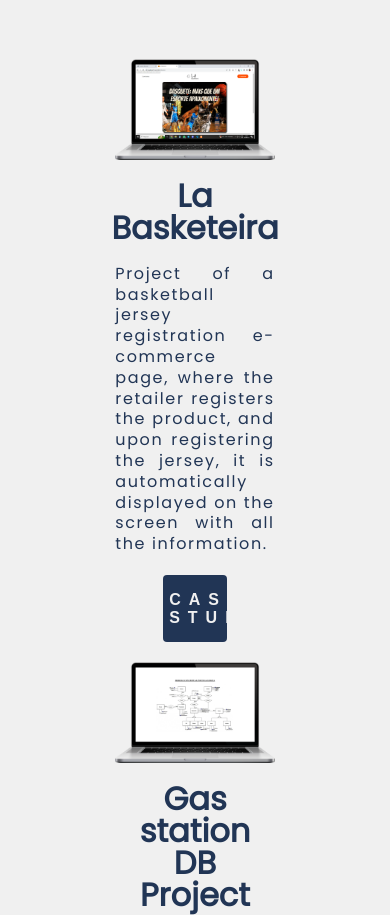
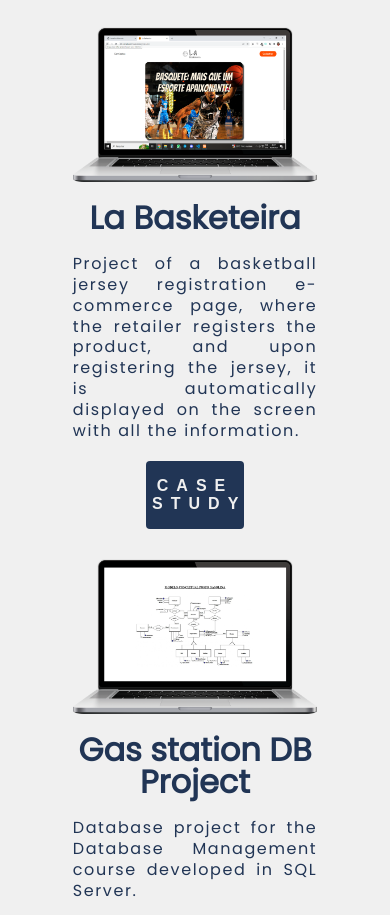
Before and after one commit to JuscelinoMamede01/my-portfolio-softex-pe, a plain HTML site: page index.html in a window 390 px wide. Shown: the part 1371-2286 px from the top of the page. Drawn offline with Linux system fonts and the light colour scheme.

Commit message:
:iphone: Responsividade da home

```diff
--- a/styles/style.css
+++ b/styles/style.css
@@ -310,18 +310,19 @@ body {
 }
 
 .section3 {
+
   background-color: #f0f0f0;
   display: flex;
   justify-content: center;
   align-items: center;
-  padding: 10vh;
+  padding: 5vh;
 }
 
 .section3-content-container {
   width: 90%;
   display: flex;
   justify-content: flex-start;
-  align-items: center;
+  align-items: flex-start;
   flex-direction: column;
 }
 
@@ -342,16 +343,17 @@ body {
 
 .h3-sections2,
 .h3-sections3 {
-  font-size: 2rem;
+  font-size: 1.5rem;
   font-weight: 700;
   grid-column: -2/-1;
   grid-row: 2/3;
   color: #213555;
+
 }
 
 .paragraph-project-section {
   grid-column: -2/-1;
-  grid-row: 3/5;
+  grid-row: 3/6;
   text-align: justify;
   letter-spacing: 0.1em;
   line-height: 1.3em;
@@ -368,7 +370,7 @@ body {
   background-color: #213555;
   color: #f0f0f0;
   grid-column: -2/-1;
-  grid-row: 5/6;
+  grid-row: 6/7;
 }
 
 .section3-content-btn:hover {
@@ -585,7 +587,7 @@ input:focus::placeholder {
   padding: 10px;
 }
 
-@media (max-width: 820px) {
+@media (max-width: 1023px) {
 
 
   body {
@@ -791,7 +793,7 @@ input:focus::placeholder {
   }
 
   .section3-content-container {
-    width: 90%;
+    width: 100%;
     display: flex;
     justify-content: flex-start;
     align-items: center;
@@ -887,7 +889,7 @@ input:focus::placeholder {
 
 }
 
-@media (max-width: 500px) {
+@media (max-width: 767px) {
   .header {
     display: flex;
     flex-direction: row;
```
